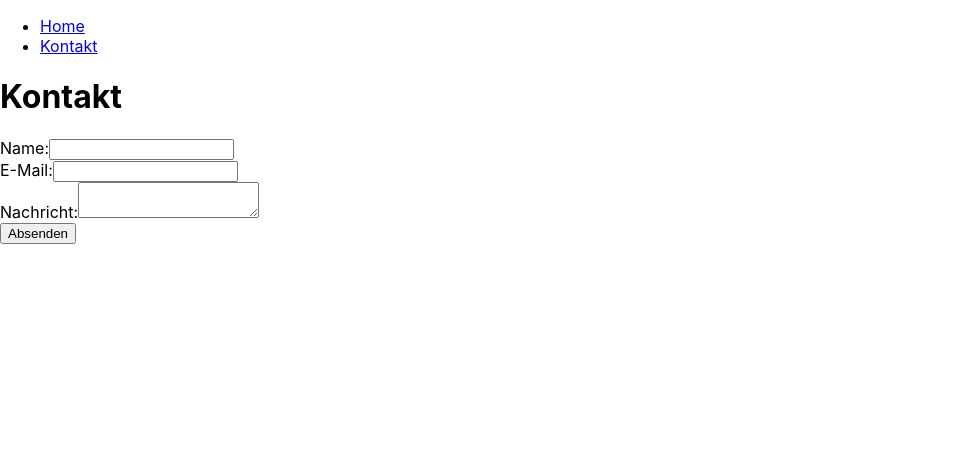
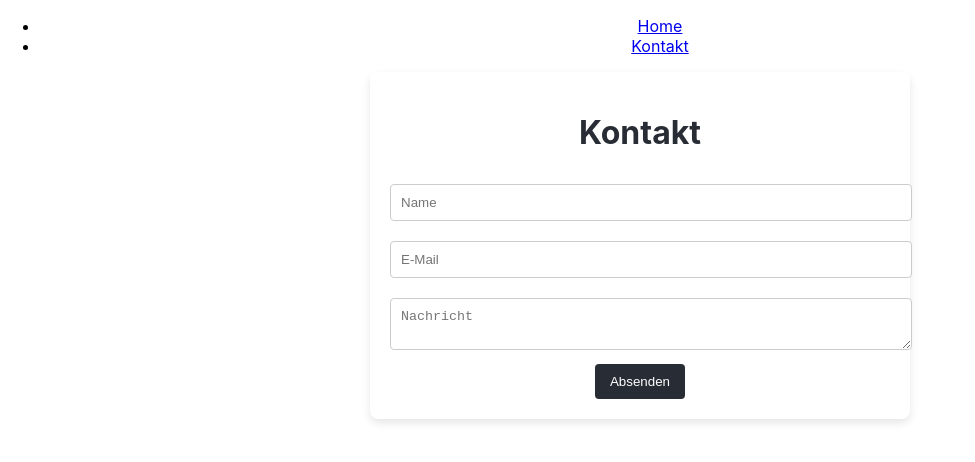
Before and after one commit to Weltraumbiene/user-profile-app-franneck, a React (Create React App) app: page /contact in a window 1280 px wide. Shown: the top 462 px of the page, without its empty margins (0-975 px from the left). Built offline with nearby package versions, Linux system fonts and the light colour scheme.

Commit message:
Anpassung der CSS

```diff
--- a/src/App.css
+++ b/src/App.css
@@ -36,3 +36,41 @@
     transform: rotate(360deg);
   }
 }
+
+
+/* Füge dies zu deiner App.css hinzu */
+
+.contact-form {
+  background-color: white;
+  padding: 20px;
+  border-radius: 8px;
+  box-shadow: 0 4px 8px rgba(0, 0, 0, 0.1);
+  max-width: 500px;
+  margin: auto;
+}
+
+.contact-form h1 {
+  color: #282c34;
+}
+
+.contact-form input,
+.contact-form textarea {
+  width: 100%;
+  padding: 10px;
+  margin: 10px 0;
+  border: 1px solid #ccc;
+  border-radius: 4px;
+}
+
+.contact-form button {
+  background-color: #282c34;
+  color: white;
+  padding: 10px 15px;
+  border: none;
+  border-radius: 4px;
+  cursor: pointer;
+}
+
+.contact-form button:hover {
+  background-color: #61dafb; /* Wechseln zu einem blauen Farbton */
+}
--- a/src/App.js
+++ b/src/App.js
@@ -3,11 +3,12 @@ import React from 'react';
 import { BrowserRouter as Router, Routes, Route, Link } from 'react-router-dom';
 import Home from './components/Home';
 import Contact from './components/Contact';
+import './App.css'; // Importiere die App.css hier
 
 function App() {
   return (
     <Router>
-      <div>
+      <div className="App"> {/* Füge hier die Klasse "App" hinzu */}
         <nav>
           <ul>
             <li>
--- a/src/components/Contact.js
+++ b/src/components/Contact.js
@@ -2,54 +2,50 @@
 import React, { useState } from 'react';
 
 function Contact() {
-  const [name, setName] = useState('');
-  const [email, setEmail] = useState('');
-  const [message, setMessage] = useState('');
+  const [formData, setFormData] = useState({
+    name: '',
+    email: '',
+    message: '',
+  });
+
+  const handleChange = (e) => {
+    const { name, value } = e.target;
+    setFormData({ ...formData, [name]: value });
+  };
 
   const handleSubmit = (e) => {
     e.preventDefault();
-    // Hier kannst du den Code hinzufügen, um die Formulardaten zu verarbeiten
-    alert(`Nachricht gesendet:\nName: ${name}\nE-Mail: ${email}\nNachricht: ${message}`);
-
-    // Formular zurücksetzen
-    setName('');
-    setEmail('');
-    setMessage('');
+    // Hier kannst du das Formular absenden
+    console.log('Form submitted:', formData);
   };
 
   return (
-    <div>
+    <div className="contact-form">
       <h1>Kontakt</h1>
       <form onSubmit={handleSubmit}>
-        <div>
-          <label htmlFor="name">Name:</label>
         <input
           type="text"
-            id="name"
-            value={name}
-            onChange={(e) => setName(e.target.value)}
+          name="name"
+          placeholder="Name"
+          value={formData.name}
+          onChange={handleChange}
           required
         />
-        </div>
-        <div>
-          <label htmlFor="email">E-Mail:</label>
         <input
           type="email"
-            id="email"
-            value={email}
-            onChange={(e) => setEmail(e.target.value)}
+          name="email"
+          placeholder="E-Mail"
+          value={formData.email}
+          onChange={handleChange}
           required
         />
-        </div>
-        <div>
-          <label htmlFor="message">Nachricht:</label>
         <textarea
-            id="message"
-            value={message}
-            onChange={(e) => setMessage(e.target.value)}
+          name="message"
+          placeholder="Nachricht"
+          value={formData.message}
+          onChange={handleChange}
           required
-          />
-        </div>
+        ></textarea>
         <button type="submit">Absenden</button>
       </form>
     </div>
```
Lines whose indentation alone changed are shown as unchanged.
